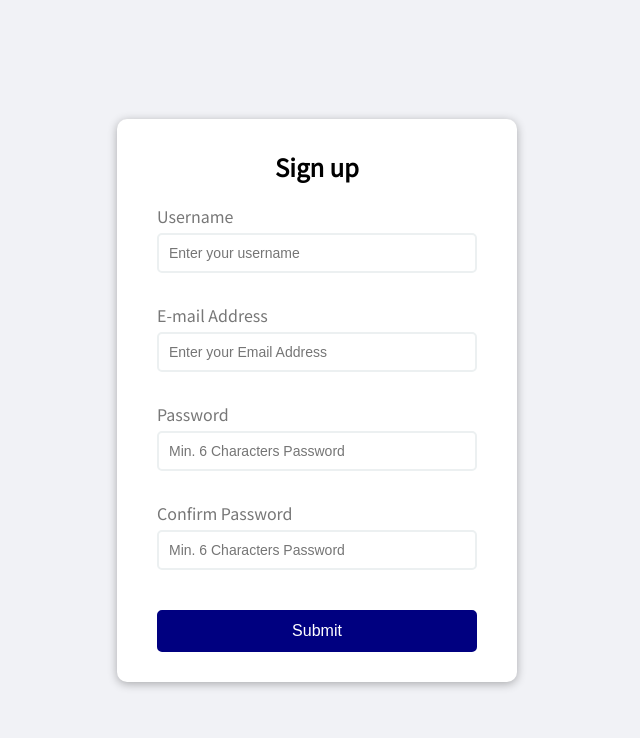
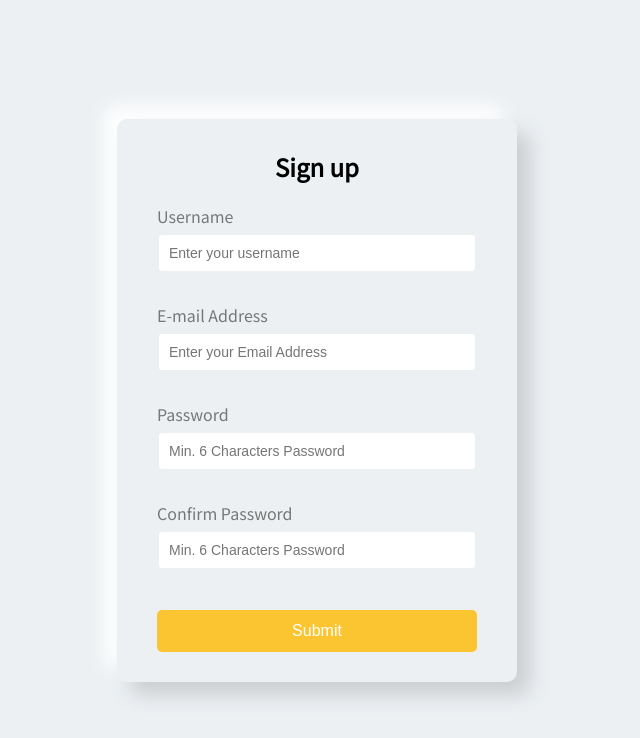
Before and after one commit to m-adyan/Project-1, a plain HTML site: page 1.html-form/index.html in a window 1280 px wide. Shown: the whole page, without its empty margins (323-963 px from the left). Drawn offline with Linux system fonts and the light colour scheme.

Commit message:
added html form project

```diff
--- a/1.html-form/style.css
+++ b/1.html-form/style.css
@@ -1,4 +1,5 @@
 @import url('https://fonts.googleapis.com/css2?family=Noto+Sans+JP&display=swap');
+
 :root {
     --sucess-color: green;
     --error-color: orangered;
@@ -9,7 +10,7 @@
 }
 
 body {
-    background-color: #f1f2f6;
+    background-color:  #ecf0f3;
     font-family: 'Noto Sans JP', sans-serif;
     display: flex;
     align-items: center;
@@ -19,10 +20,11 @@ body {
 }
 
 .container {
-    background-color: #ffffff;
+    background-color: #ecf0f3;
     border-radius: 10px;
-    box-shadow: 0 2px 10px rgba(0, 0, 0, 0.3);
     width: 400px;
+    box-shadow: 13px 13px 20px #cbced1,
+                -13px -13px 20px #ffffff;
 }
 
 h2 {
@@ -82,8 +84,8 @@ h2 {
 
 .form button {
     cursor: pointer;
-    background-color: navy;
-    border: 2px solid navy;
+    background-color: #fbc531;
+    border: 2px solid #fbc531;
     border-radius: 5px;
     color: white;
     display: block;
@@ -92,3 +94,8 @@ h2 {
     margin-top: 20px;
     width: 100%;
 }
+
+.form button:hover {
+    background: #4cd137;
+    border: 2px solid #4cd137;
+}
--- a/style.css
+++ b/style.css
@@ -1,4 +1,4 @@
-@import url('https://fonts.googleapis.com/css2?family=Mukta:wght@500&display=swap');
+ @import url('https://fonts.googleapis.com/css2?family=Mukta:wght@500&display=swap');
 
 * {
     margin: 0;
@@ -6,6 +6,8 @@
     box-sizing: border-box;
     font-family: 'Mukta', sans-serif;
 }
+
+
 
 body {
     display: flex;
```
Also changed, not shown: 1.html-form/index.html (+1 -0 lines), index.html (+1 -1 lines).
